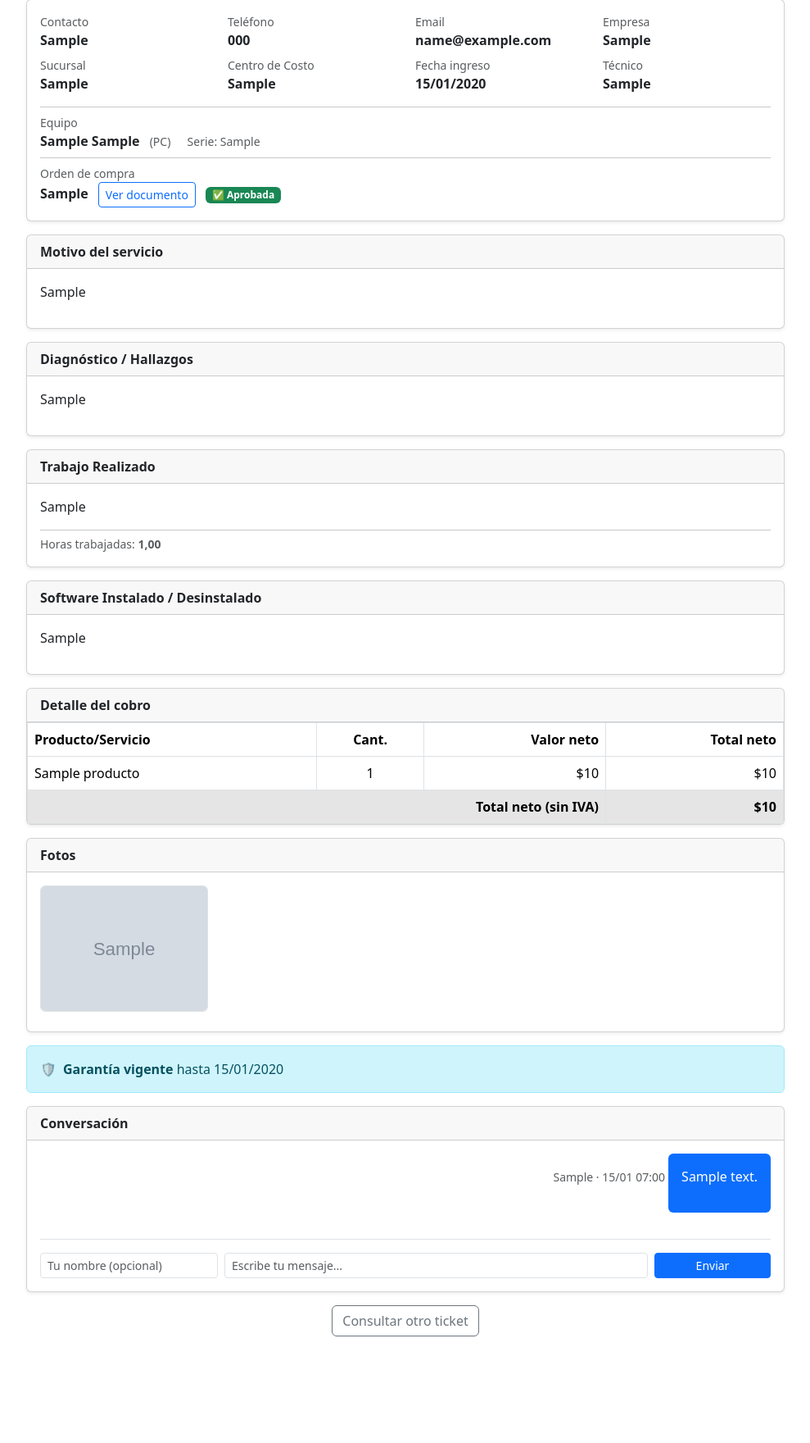
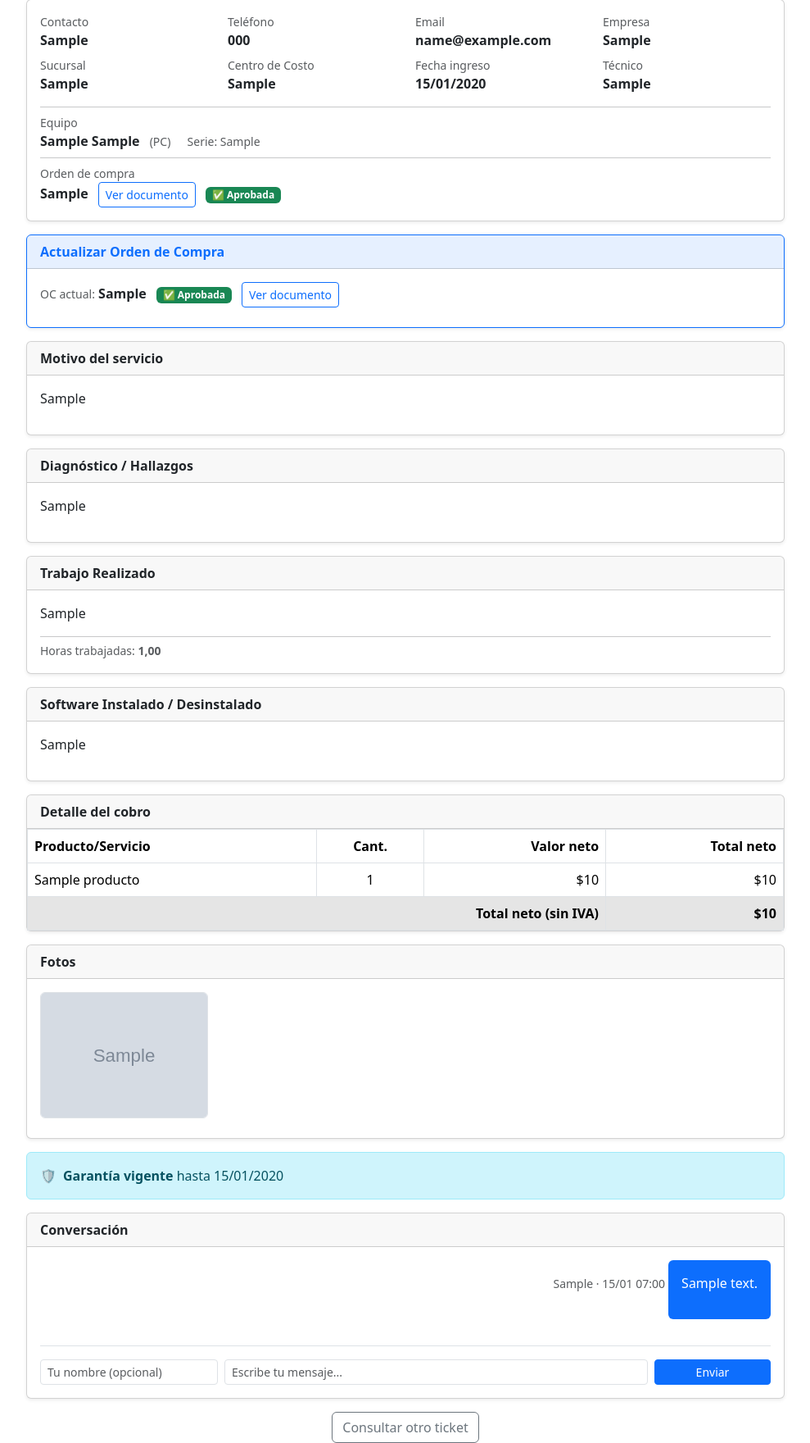
Before and after one commit to ccespedesdevia/erp-taller, a Django app: template portal/templates/portal/seguir_resultado.html in a window 1280 px wide. Shown: the part 140-1900 px from the top of the page at 82% size, without its empty margins (145-1134 px from the left). Before the commit the page ends 1770 px from the top, so only its background shows below. Run offline with Django 4.2, Linux system fonts and the light colour scheme; the template is opened without the code that fills it: values that come from a table or form of the project are taken from there, others are empty; tables that the repository leaves empty hold one stand-in row (values such as "Sample post"); grey boxes marked "Sample" are stand-in pictures.

Commit message:
Add OC form to public seguimiento page too

```diff
--- a/portal/templates/portal/seguir_resultado.html
+++ b/portal/templates/portal/seguir_resultado.html
@@ -56,6 +56,44 @@
                 {% endif %}
             </div>
         </div>
+
+        <!-- OC Card -->
+        {% if orden.estado == 'pendiente' or orden.estado == 'en_curso' %}
+        <div class="card shadow-sm mb-3 border-primary">
+            <div class="card-header bg-primary bg-opacity-10 text-primary fw-bold">
+                {% if orden.orden_compra_cliente %}Actualizar Orden de Compra{% else %}Ingresar Orden de Compra{% endif %}
+            </div>
+            <div class="card-body">
+                {% if orden.orden_compra_cliente %}
+                <div class="mb-2">
+                    <small class="text-muted">OC actual:</small>
+                    <strong>{{ orden.orden_compra_cliente }}</strong>
+                    <span class="badge bg-{% if orden.oc_aprobada %}success{% else %}warning{% endif %} ms-2">
+                        {% if orden.oc_aprobada %}✅ Aprobada{% else %}⏳ Pendiente{% endif %}
+                    </span>
+                    {% if orden.orden_compra_archivo %}
+                    <a href="{{ orden.orden_compra_archivo.url }}" target="_blank" class="btn btn-sm btn-outline-primary ms-2">Ver documento</a>
+                    {% endif %}
+                </div>
+                {% endif %}
+                {% if not orden.oc_aprobada %}
+                <form method="post" action="{% url 'portal_subir_oc' orden.pk %}" enctype="multipart/form-data" class="row g-2">
+                    {% csrf_token %}
+                    <div class="col-md-5">
+                        <input type="text" name="orden_compra_cliente" class="form-control form-control-sm" placeholder="N° de orden de compra" value="{{ orden.orden_compra_cliente }}">
+                    </div>
+                    <div class="col-md-5">
+                        <input type="file" name="orden_compra_archivo" class="form-control form-control-sm" accept=".pdf,.png,.jpg,.jpeg">
+                    </div>
+                    <div class="col-md-2">
+                        <button class="btn btn-primary btn-sm w-100">Guardar OC</button>
+                    </div>
+                </form>
+                <div class="form-text mt-1">Sube el documento de la orden de compra para que el técnico lo revise.</div>
+                {% endif %}
+            </div>
+        </div>
+        {% endif %}
 
         <!-- Motivo -->
         {% if orden.motivo %}
```
Also changed, not shown: portal/views.py (+4 -10 lines).
